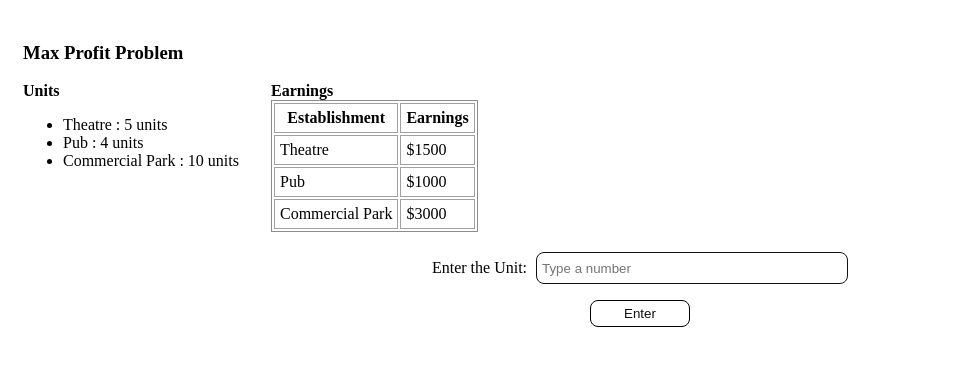
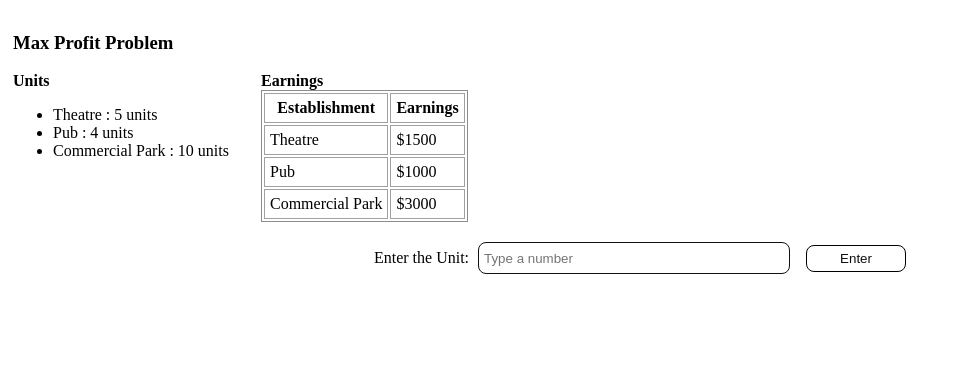
Before and after one commit to manoje8/Algorithm-tasks, a plain HTML site: page max_profit/index.html in a window 1280 px wide. Shown: the whole page, without its empty margins (0-956 px from the left). Drawn offline with Linux system fonts and the light colour scheme.

Commit message:
refine spacing and alignment

```diff
--- a/max_profit/style.css
+++ b/max_profit/style.css
@@ -4,7 +4,7 @@ h4 {
 }
 
 .container {
-    padding: 15px;
+    padding: 5px;
 }
 
 .input-form {
@@ -12,7 +12,6 @@ h4 {
     display: flex;
     gap: 1rem;
     flex-wrap: wrap;
-    flex-direction: column;
     justify-content: center;
     align-items: center;
 }
@@ -75,7 +74,7 @@ td {
     background-color: rgb(236, 236, 236);
     padding: 5px 10px;
     border: 1px solid #111;
-
+    margin-bottom: 0;
 }
 
 #result h3 {
```
